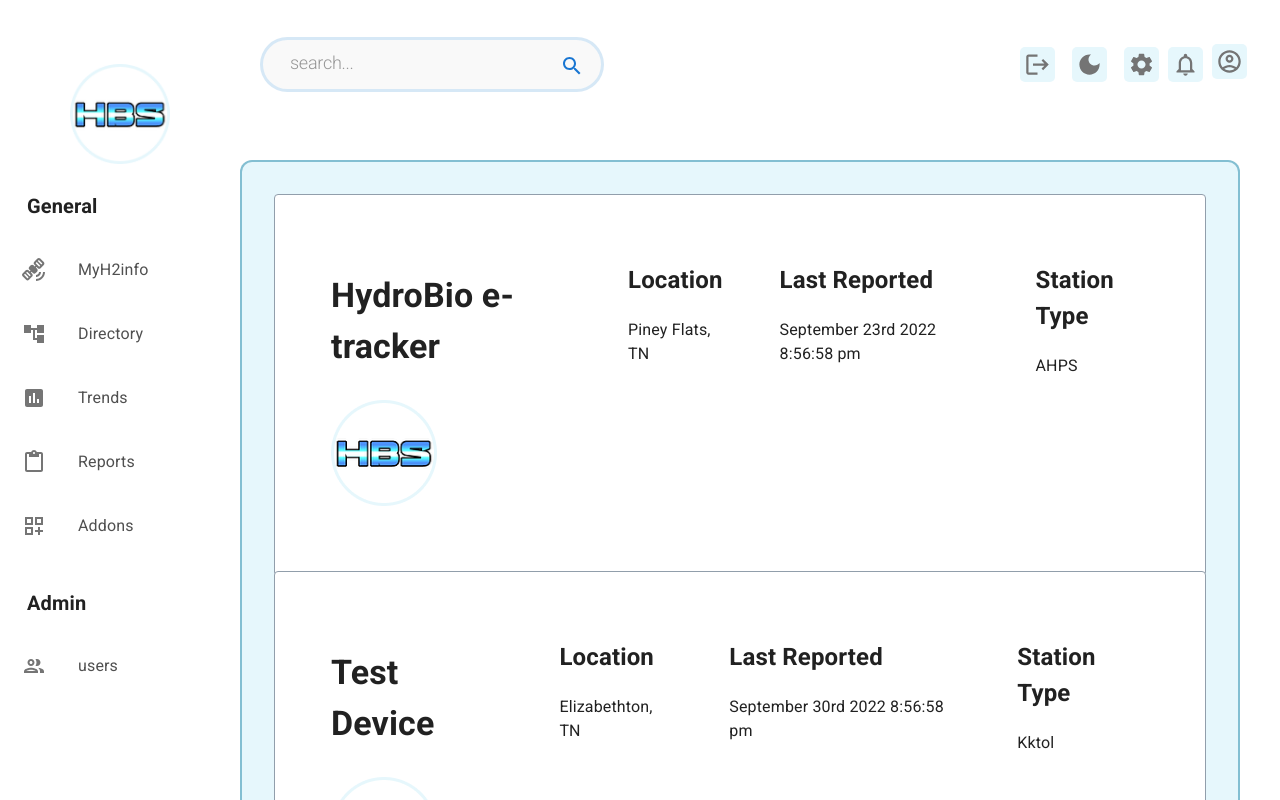
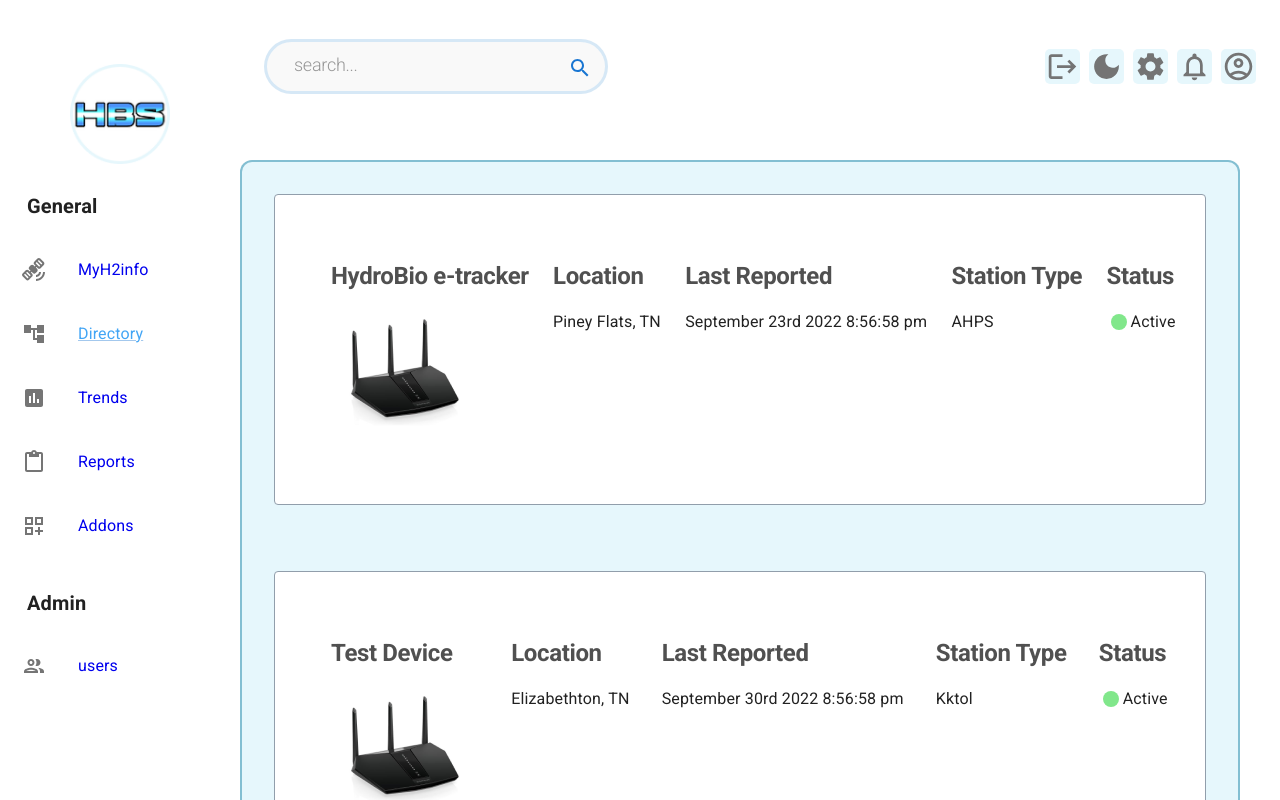
Before and after one commit to kpierc11/Dashboard_Demo, a React (Create React App) app in the folder app/: page / in a window 1280 px wide. Shown: the top 800 px of the page. Built offline with nearby package versions, Linux system fonts and the light colour scheme.

Commit message:
removed charts page and line chart updated stations page

```diff
--- a/app/src/components/navigationDrawer/NavigationDrawer.tsx
+++ b/app/src/components/navigationDrawer/NavigationDrawer.tsx
@@ -14,7 +14,7 @@ import SatelliteAltIcon from "@mui/icons-material/SatelliteAlt";
 import { router } from "../../navigation/Navigation";
 import { RouterProvider } from "react-router-dom";
 import { useState, useEffect, useMemo, createContext } from "react";
-import { CircularProgress, ThemeProvider } from "@mui/material";
+import { CircularProgress, Link, ThemeProvider } from "@mui/material";
 import "../navigationDrawer/navigationDrawer.css";
 import AccountCircleOutlinedIcon from "@mui/icons-material/AccountCircleOutlined";
 import NotificationsNoneOutlinedIcon from "@mui/icons-material/NotificationsNoneOutlined";
@@ -104,7 +104,11 @@ export default function NavigationDrawer(props: Props) {
         </a>
       </List>
       <List>
-        <a className={"sidebar-link"} href="/directory">
+        <Link
+          className={"sidebar-link"}
+          sx={{ color: theme.palette.primary.light }}
+          href="/directory"
+        >
           <ListItem key={2} disablePadding>
             <ListItemButton sx={{ paddingLeft: "22px" }}>
               <ListItemIcon>
@@ -113,7 +117,7 @@ export default function NavigationDrawer(props: Props) {
               <ListItemText primary={"Directory"} />
             </ListItemButton>
           </ListItem>
-        </a>
+        </Link>
       </List>
       <List>
         <a className={"sidebar-link"} href="/trends">
@@ -183,6 +187,7 @@ export default function NavigationDrawer(props: Props) {
               backgroundColor: theme.palette.background.default,
               boxShadow: "none",
               borderRight: "none",
+              marginRight: "auto",
             }}
           >
             <Toolbar
@@ -191,6 +196,7 @@ export default function NavigationDrawer(props: Props) {
                 borderRight: 0,
                 paddingTop: "39px",
                 paddingBottom: "40px",
+                flexWrap: "wrap",
               }}
             >
               <div className={"topbar-search-container"}>
@@ -207,6 +213,7 @@ export default function NavigationDrawer(props: Props) {
                         right: 0,
                         marginTop: "5%",
                         top: 0,
+                        marginRight:2
                       }}
                       color="primary"
                     ></SearchIcon>
@@ -218,7 +225,15 @@ export default function NavigationDrawer(props: Props) {
                 aria-label="open drawer"
                 edge="start"
                 onClick={handleDrawerToggle}
-                sx={{ mr: 2, display: { sm: "none" } }}
+                className={"mobile-hamburger"}
+                sx={{
+                  mr: 2,
+                  display: { sm: "none" },
+                  marginRight: "auto",
+                  background: "#e6f7fc",
+                  borderRadius:"10px",
+                  color: "#747474",
+                }}
               >
                 <MenuIcon />
               </IconButton>
@@ -230,6 +245,7 @@ export default function NavigationDrawer(props: Props) {
                 onClick={colorMode.toggleColorMode}
                 color="inherit"
                 className={"topbar-button"}
+                sx={{padding:0}}
               >
                 {theme.palette.mode === "dark" ? (
                   <Brightness4Icon
@@ -248,12 +264,13 @@ export default function NavigationDrawer(props: Props) {
                 className={"topbar-icon"}
                 fontSize={"large"}
               ></NotificationsNoneOutlinedIcon>
-              <a href="/user-profile">
+              <Link sx={{height:35}} href="/user-profile">
                 <AccountCircleOutlinedIcon
                   className={"topbar-icon"}
                   fontSize={"large"}
+                  sx={{marginRight:0}}
                 ></AccountCircleOutlinedIcon>
-              </a>
+              </Link>
             </Toolbar>
           </AppBar>
           <Box
--- a/app/src/components/navigationDrawer/navigationDrawer.css
+++ b/app/src/components/navigationDrawer/navigationDrawer.css
@@ -21,11 +21,13 @@
 
 .topbar-icon {
   font-size: 28;
+  width:40px;
+  height:40px;
   color: #747474;
   justify-content: flex-end;
   background-color: #e6f7fc;
   border-radius: 5px;
-  padding: 4px;
+  padding: 1px;
   margin-right: 9px;
 }
 
@@ -35,16 +37,14 @@
 
 .sidebar-link {
   text-decoration: none;
-  color: #505050;
   opacity: 100%;
   font-size: 18px;
 }
 
 .topbar-search-container {
-  position: absolute;
-  left: 0;
   max-width: 344px;
-  width: 344px;
+  width: 100%;
+  margin-right:auto;
 }
 
 #topbar-search {
@@ -55,7 +55,6 @@
   padding-top: 17px;
   padding-bottom: 17px;
   padding-left: 27px;
-  margin-left: 20px;
   background-color: #f9f9f9;
 }
 
@@ -68,3 +67,10 @@
   letter-spacing: -0.015em;
   color: #979797;
 }
+
+
+@media (max-width:860px) {
+  .topbar-search-container {
+    display:none;
+  }
+}
--- a/app/src/components/stationCard/StationCard.tsx
+++ b/app/src/components/stationCard/StationCard.tsx
@@ -3,12 +3,44 @@ import Paper from "@mui/material/Paper";
 import useTheme from "@mui/material/styles/useTheme";
 import { Station } from "../../interfaces/Stations";
 import "../stationCard/stationCard.css";
+import FiberManualRecordIcon from "@mui/icons-material/FiberManualRecord";
 
 export default function StationCard(props: Station) {
   const theme = useTheme();
+
+  let statusElement = <div></div>;
+
+  if (props.status) {
+    statusElement = (
+      <div
+        style={{
+          display: "inline-flex",
+          alignItems: "center",
+          marginRight: "5px",
+        }}
+      >
+        <FiberManualRecordIcon sx={{ color: "#81e78b" }} />
+        Active
+      </div>
+    );
+  } else {
+    statusElement = (
+      <div
+        style={{
+          display: "inline-flex",
+          alignItems: "center",
+          marginRight: "5px",
+        }}
+      >
+        <FiberManualRecordIcon sx={{ color: "#ff0000" }} />
+        Inactive
+      </div>
+    );
+  }
+
   return (
     <Box
-    className="station-card-main-container"
+      className="station-card-main-container"
       sx={{
         display: "flex",
         flexWrap: "wrap",
@@ -21,25 +53,27 @@ export default function StationCard(props: Station) {
       }}
     >
       <Paper elevation={0} className="station-card-container">
+        <Box className="station-card-col">
+          <h2 className={"station-card-heading"}>{props.deviceName}</h2>
+          <div>
+            <img src="/station-image.png" alt="Hydrobioscience logo" />
+          </div>
+        </Box>
         <div className="station-card-col">
-          <h2 style={{ fontSize: theme.typography.h4.fontSize }}>
-            {props.deviceName}
-          </h2>
-          <div>
-            <img src="/HBS-logo 1.png" alt="Hydrobioscience logo" />
-          </div>
-        </div>
-        <div className="station-card-col">
-          <h2>Location</h2>
+          <h2 className={"station-card-heading"}>Location</h2>
           <div>{props.stationLocation}</div>
         </div>
         <div className="station-card-col">
-          <h2>Last Reported</h2>
+          <h2 className={"station-card-heading"}>Last Reported</h2>
           <div>{props.lastReported}</div>
         </div>
         <div className="station-card-col">
-          <h2>Station Type</h2>
+          <h2 className={"station-card-heading"}>Station Type</h2>
           <div>{props.stationType}</div>
+        </div>
+        <div className="station-card-col">
+          <h2 className={"station-card-heading"}>Status</h2>
+          {statusElement}
         </div>
       </Paper>
     </Box>
--- a/app/src/components/stationCard/stationCard.css
+++ b/app/src/components/stationCard/stationCard.css
@@ -7,6 +7,7 @@
   display: flex;
   flex-direction: row;
   align-items: flex-start;
+  text-align:left;
   padding-left: 56px;
   padding-top: 47px;
   padding-bottom: 39px;
@@ -14,15 +15,25 @@
 
 .station-card-col {
   display: flex;
+  justify-content: center;
   align-items: flex-start;
   flex-direction: column;
-  margin-right: 57px;
+  margin-right: auto;
   margin-bottom: 23px;
+}
+
+.station-card-heading {
+  font-weight: 600;
+  font-size: 24px;
+  line-height: 28px;
+  letter-spacing: -0.015em;
+  color: #505050;
 }
 
 @media (max-width: 1000px) {
   .station-card-container {
     flex-direction: column;
+    align-items: center;
   }
 
   .station-card-main-container {
--- a/app/src/pages/StationsPage.tsx
+++ b/app/src/pages/StationsPage.tsx
@@ -8,21 +8,21 @@ export default function StationsPage() {
         stationLocation={"Piney Flats, TN"}
         lastReported={"September 23rd 2022 8:56:58 pm"}
         stationType={"AHPS"}
-        status={false}
+        status={true}
       ></StationCard>
       <StationCard
         deviceName={"Test Device"}
         stationLocation={"Elizabethton, TN"}
         lastReported={"September 30rd 2022 8:56:58 pm"}
         stationType={"Kktol"}
-        status={false}
+        status={true}
       ></StationCard>
       <StationCard
         deviceName={"Test Device"}
         stationLocation={"Elizabethton, TN"}
         lastReported={"September 30rd 2022 8:56:58 pm"}
         stationType={"Kktol"}
-        status={false}
+        status={true}
       ></StationCard>
       <StationCard
         deviceName={"HydroBio e-tracker"}
--- a/app/src/pages/chartPage/ChartPage.tsx
+++ /dev/null
@@ -1,5 +0,0 @@
-import LineChart from "../../components/lineChart/LineChart";
-
-export default function ChartPage() {
-  return <LineChart></LineChart>;
-}
```
Also changed, not shown: app/src/components/LineChart/LineChart.tsx (deleted, +0 -68 lines), app/src/components/customButtons/CustomButtons.tsx (added, +13 -0 lines), app/src/interfaces/Stations.ts (+5 -6 lines), app/public/station-image.png (added).
